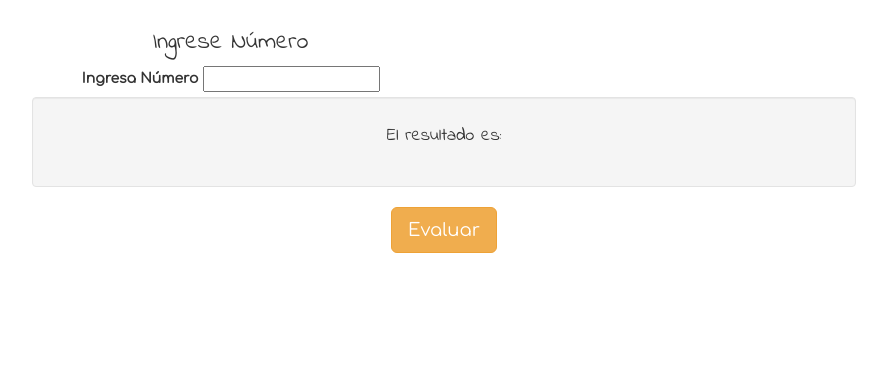
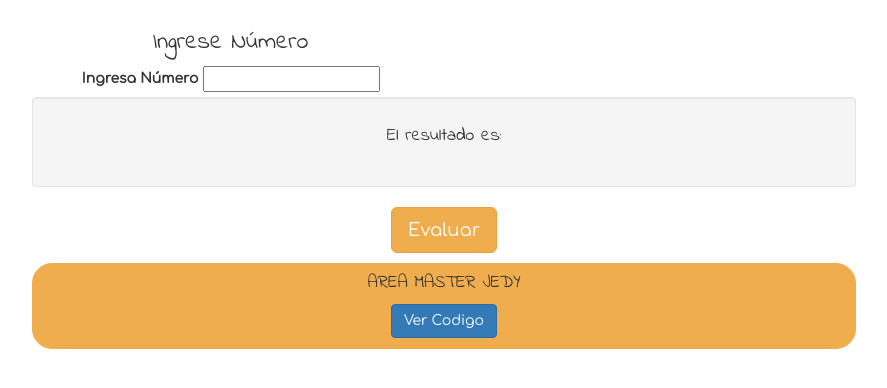
Before and after one commit to dazelcolab2016/Ejercicio-8, a plain HTML site: page index.html in a window 1280 px wide. Shown: the part 106-494 px from the top of the page, without its empty margins (196-1083 px from the left). Drawn offline with nearby package versions, Linux system fonts and the light colour scheme.

Commit message:
fixed read

```diff
--- a/index.html
+++ b/index.html
@@ -35,6 +35,18 @@
 			<h1 id="salida"></h1>
 		</div>
 		<p><button onclick="evaluar()" class="btn-warning btn-lg btn">Evaluar</button></p>
+
+		<center>
+        <div class="fondo">
+                <h4>AREA MASTER JEDY</h4>
+
+            <div>
+            <a href="https://github.com/dazelcolab2016/Ejercicio-8"><p><button class="btn btn-primary">Ver Codigo</button></p>
+            </a>
+            </div>
+
+        </div>
+    </center>
 	</div>
 </body>
 </html>
--- a/main.css
+++ b/main.css
@@ -8,7 +8,9 @@ h1, h2, h3, h4, h5
 h1{
 	font-size: 50px;
 }
-.imagen
-{
 
+.fondo{
+    background: #f0ad4e;
+    border: 1px solid #f0ad4e;
+    border-radius: 20px;
 }
```
Also changed, not shown: img/feliz.jpg (deleted), img/triste.jpg (deleted).
